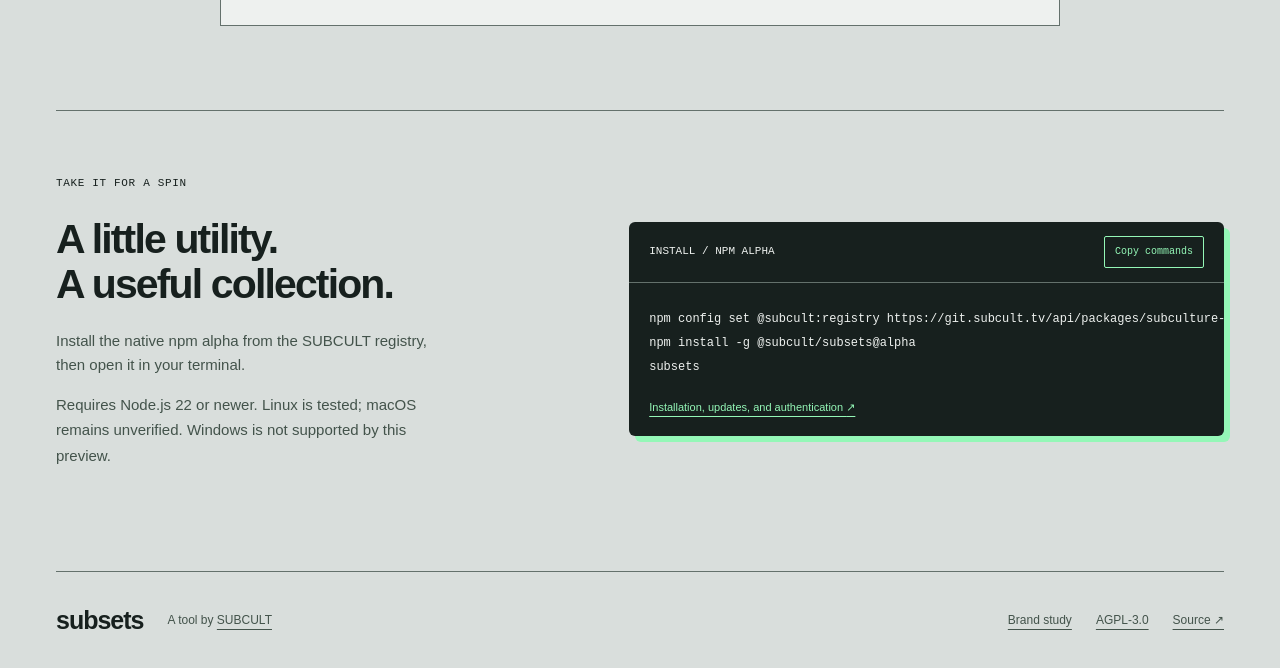
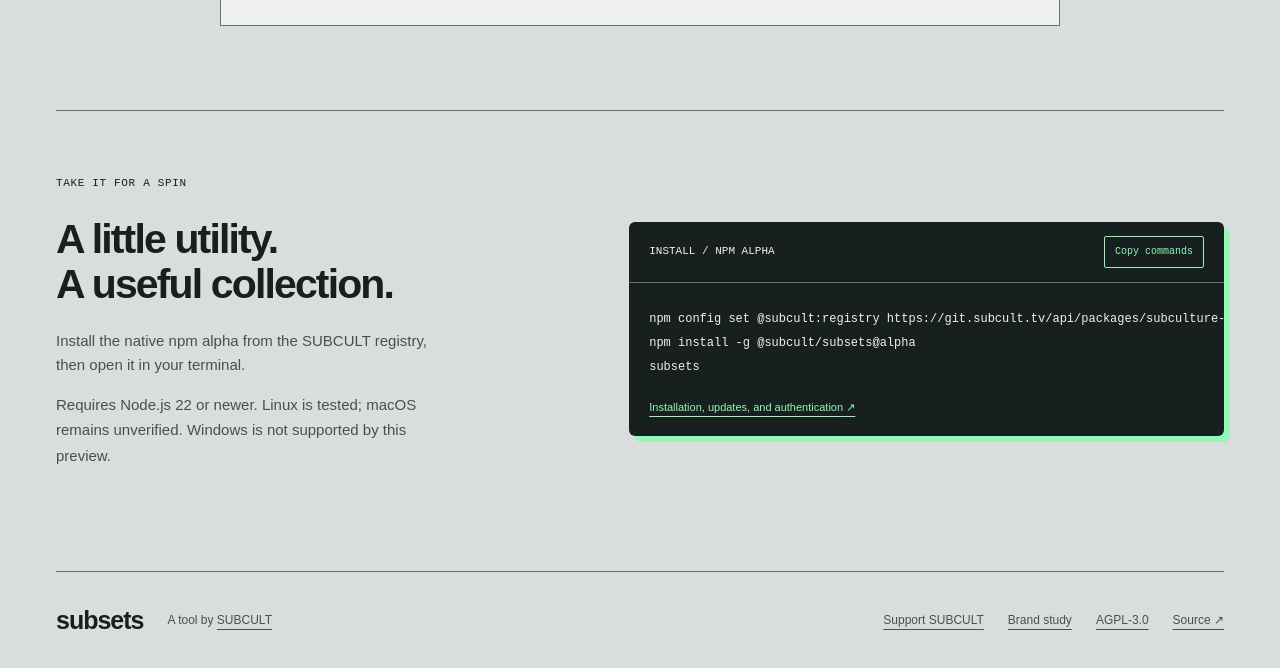
Before and after one commit to PatrickFanella/subsets, a website: page site/index.html in a window 1280 px wide. Shown: the part 1883-2551 px from the top of the page. Drawn offline with Linux system fonts and the light colour scheme; a web font is replaced by a local one.

Commit message:
Add quiet studio support to the standalone landing

```diff
--- a/site/index.html
+++ b/site/index.html
@@ -254,7 +254,7 @@
         <a class="footer-wordmark" href="#">subsets</a
         ><span>A tool by <a href="https://subcult.tv">SUBCULT</a></span>
         <div>
-          <a href="brand.html">Brand study</a
+          <a href="https://subcult.tv/support">Support SUBCULT</a><a href="brand.html">Brand study</a
           ><a
             href="https://git.subcult.tv/subculture-collective/subsets/src/branch/main/LICENSE"
             >AGPL-3.0</a
```
